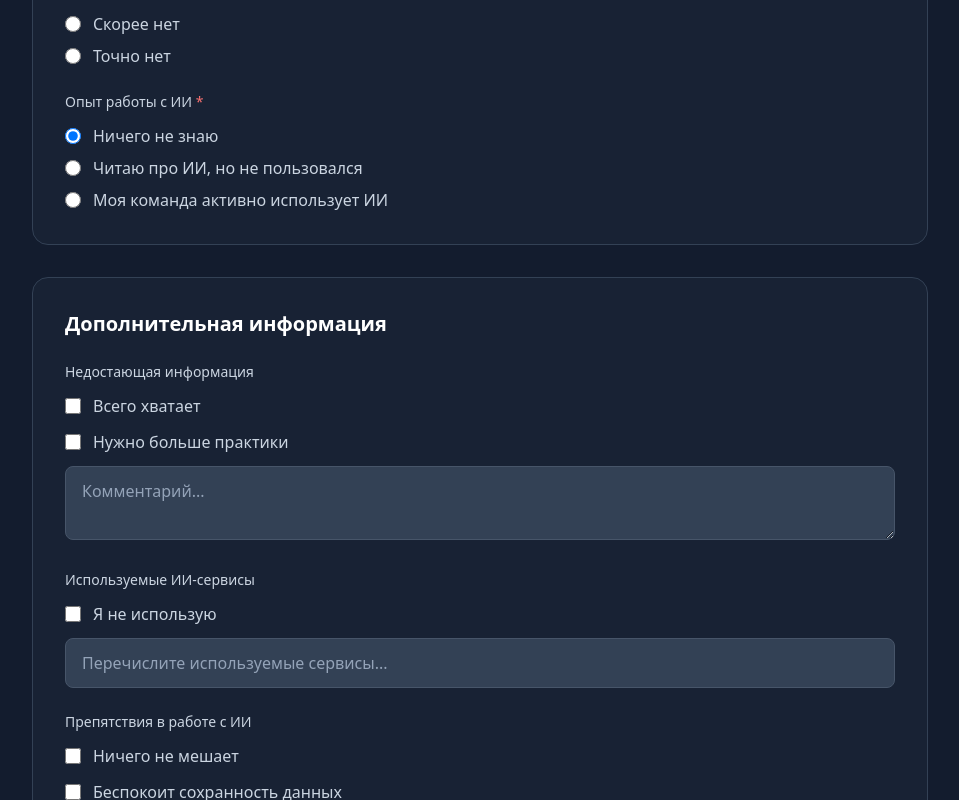
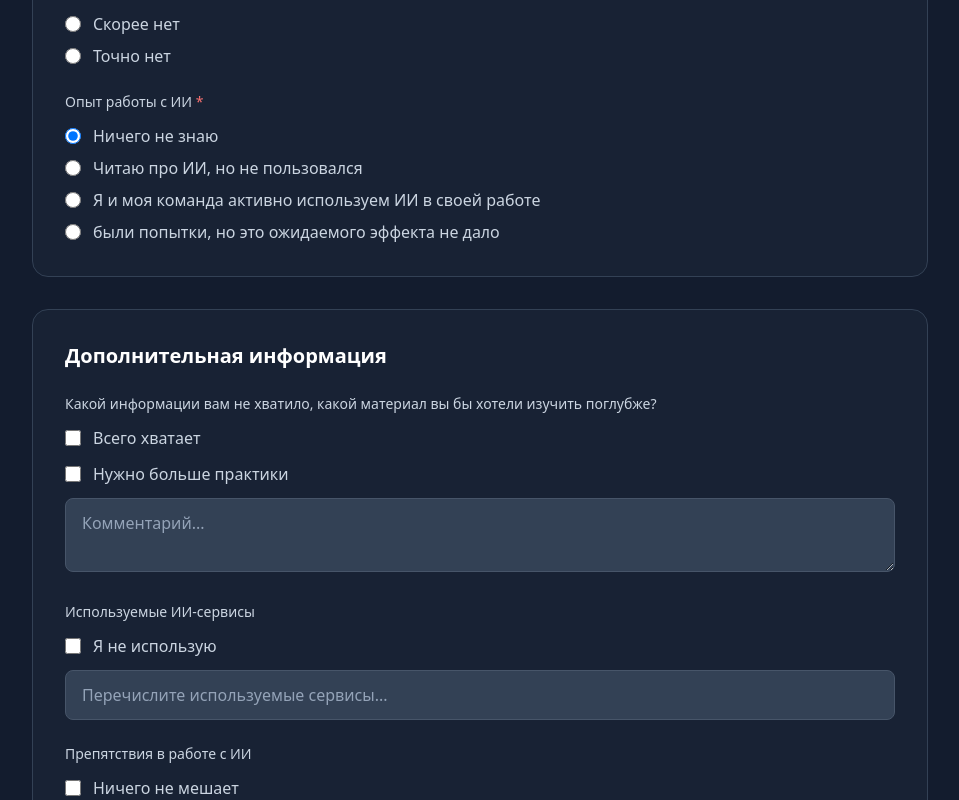
Before and after one commit to AdvikSudM12/aikino, a React (Vite) app: page / in a window 1280 px wide. Shown: the part 3500-4300 px from the top of the page, without its empty margins (160-1119 px from the left). Built offline with nearby package versions, Linux system fonts and the light colour scheme; no server answers; the database is empty.

Commit message:
fix опросника

```diff
--- a/src/components/AdminPanel.tsx
+++ b/src/components/AdminPanel.tsx
@@ -535,7 +535,8 @@ export const AdminPanel: React.FC<AdminPanelProps> = ({
     const labels = {
       'nothing': 'Ничего не знаю',
       'reading': 'Читаю про ИИ, но не пользовался',
-      'team-using': 'Моя команда активно использует ИИ'
+      'team-using': 'Я и моя команда активно используем ИИ в своей работе',
+      'attempts': 'были попытки, но это ожидаемого эффекта не дало'
     };
     return labels[value as keyof typeof labels] || value;
   };
--- a/src/components/SurveySection.tsx
+++ b/src/components/SurveySection.tsx
@@ -61,7 +61,7 @@ export const SurveySection: React.FC<SurveySectionProps> = ({ onSubmit }) => {
         occupation: surveyData.occupation,
         materialUseful: surveyData.materialUseful as 'yes' | 'no' | 'unknown',
         recommendation: surveyData.recommendation as 'definitely' | 'probably' | 'unknown' | 'probably-not' | 'definitely-not',
-        aiExperience: surveyData.aiExperience as 'nothing' | 'reading' | 'team-using',
+        aiExperience: surveyData.aiExperience as 'nothing' | 'reading' | 'team-using' | 'attempts',
         companyName: surveyData.companyName,
         missingInfo: surveyData.missingInfo,
         aiServices: surveyData.aiServices,
@@ -269,7 +269,8 @@ export const SurveySection: React.FC<SurveySectionProps> = ({ onSubmit }) => {
                   {[
                     { value: 'nothing', label: 'Ничего не знаю' },
                     { value: 'reading', label: 'Читаю про ИИ, но не пользовался' },
-                    { value: 'team-using', label: 'Моя команда активно использует ИИ' }
+                    { value: 'team-using', label: 'Я и моя команда активно используем ИИ в своей работе' },
+                    { value: 'attempts', label: 'были попытки, но это ожидаемого эффекта не дало' }
                   ].map((option) => (
                     <label key={option.value} className="flex items-center space-x-3 cursor-pointer">
                       <input
@@ -294,7 +295,7 @@ export const SurveySection: React.FC<SurveySectionProps> = ({ onSubmit }) => {
             <div className="space-y-6">
               <div>
                 <label className="block text-sm font-medium text-slate-300 mb-3">
-                  Недостающая информация
+                  Какой информации вам не хватило, какой материал вы бы хотели изучить поглубже?
                 </label>
                 <div className="space-y-3">
                   <label className="flex items-center space-x-3 cursor-pointer">
--- a/src/types/index.ts
+++ b/src/types/index.ts
@@ -29,7 +29,7 @@ export interface SurveyResponse {
   occupation: string;
   materialUseful: 'yes' | 'no' | 'unknown';
   recommendation: 'definitely' | 'probably' | 'unknown' | 'probably-not' | 'definitely-not';
-  aiExperience: 'nothing' | 'reading' | 'team-using';
+  aiExperience: 'nothing' | 'reading' | 'team-using' | 'attempts';
   companyName?: string;
   missingInfo?: {
     enough: boolean;
```
